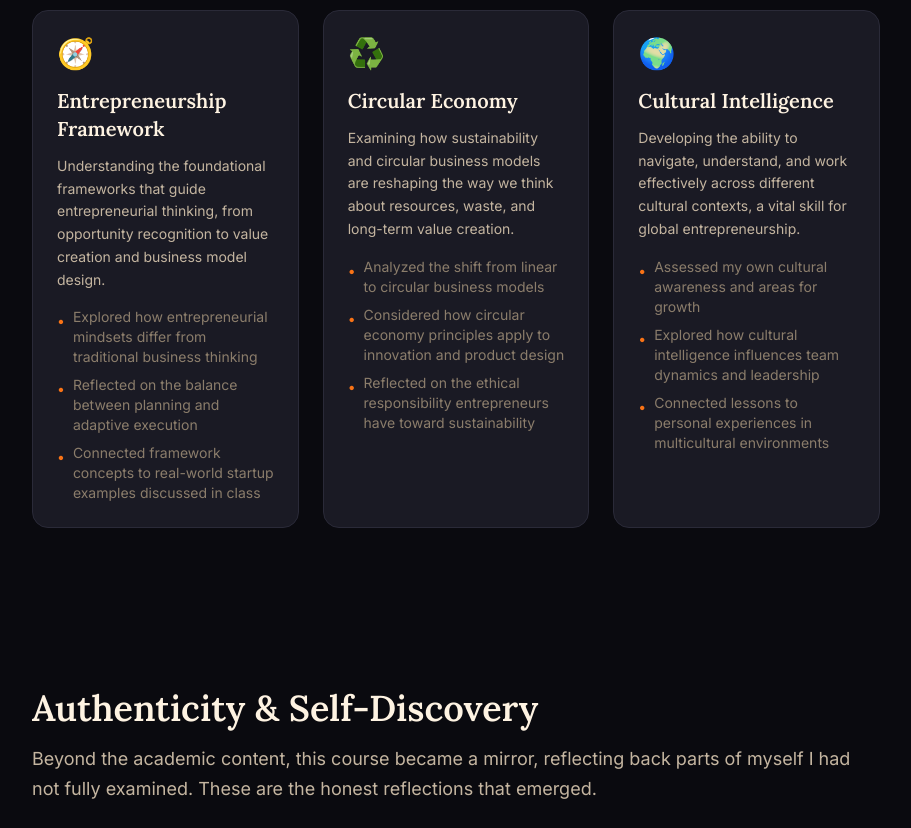
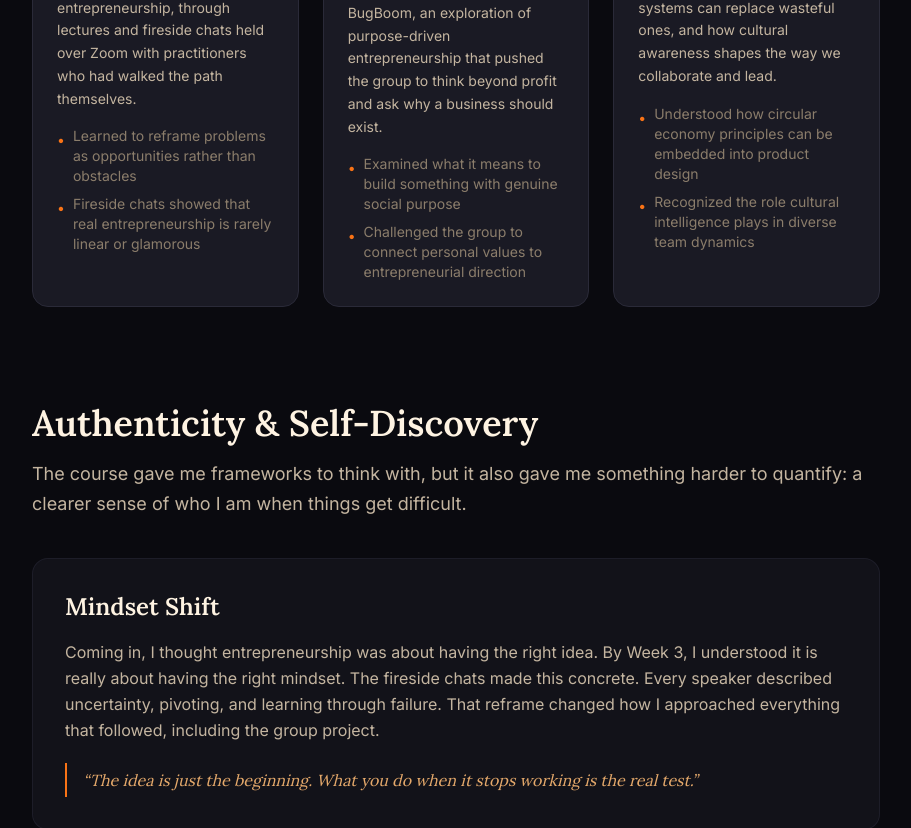
Before and after one commit to hydrolink/ET5131Reflection, a Next.js app: page / in a window 1280 px wide. Shown: the part 1560-2388 px from the top of the page, without its empty margins (184-1095 px from the left). Built offline with nearby package versions, Linux system fonts and the light colour scheme.

Commit message:
fix: adjust padding in SectionWrapper for improved layout consistency

```diff
--- a/content/reflections.ts
+++ b/content/reflections.ts
@@ -55,11 +55,6 @@ export interface SiteContent {
   };
 }
 
-// ============================================================
-// TODO: Replace all placeholder text below with your own
-// reflections. The structure is ready, just fill in your words.
-// ============================================================
-
 export const siteContent: SiteContent = {
   hero: {
     heading: "Ray'En's Reflections",
@@ -70,91 +65,73 @@ export const siteContent: SiteContent = {
   about: {
     heading: "About This Reflection",
     paragraphs: [
-      // TODO: Replace with your own description of the assignment's purpose
-      "This space is a personal reflection on my journey through ET5131: Venturing into Entrepreneurship. It is not just a summary of what was taught, but a window into how those lessons shaped my thinking, challenged my assumptions, and helped me discover parts of myself I had not fully explored.",
+      "This is my personal reflection on six weeks inside ET5131: Venturing into Entrepreneurship, guided by Prof. Lerwen Liu and her ecosystem of collaborators. The course moved fast, covered a lot of ground, and asked more of me than I expected, not just intellectually, but personally.",
 
-      // TODO: Replace with your own framing of the reflection journey
-      "Through each lecture, discussion, and exercise, I found myself returning to the same question: who am I becoming through this process? This website is my attempt to answer that question honestly, to sit by the fire, look back on the path walked, and share what I have found.",
-
-      // TODO: Add more paragraphs as needed
-      "The sections that follow trace two threads: the depth and comprehensiveness with which I engaged the course material, and the authentic self-discovery that emerged along the way.",
+      "From zoom fireside chats in the early weeks to pitching a live product concept by Week 6, the experience challenged how I think, what I value, and how I show up in a team. This reflection is my attempt to make sense of all of it honestly.",
     ],
   },
 
   efforts: {
     heading: "Efforts & Comprehensiveness",
-    // TODO: Replace with your own introduction to your efforts
     intro:
-      "Each lecture offered a new lens through which to view entrepreneurship. Below are the key topics I engaged with, along with reflections on how I applied and internalized the material.",
+      "The course covered three distinct areas of learning, each building on the last. Here is how I engaged with each and what shifted as a result.",
     lectures: [
       {
-        // TODO: Replace with your actual reflection on this lecture topic
         title: "Entrepreneurship Framework",
         icon: "\uD83E\uDDED", // compass
         summary:
-          "Understanding the foundational frameworks that guide entrepreneurial thinking, from opportunity recognition to value creation and business model design.",
+          "Weeks 2 and 3 introduced the foundational thinking behind entrepreneurship, through lectures and fireside chats held over Zoom with practitioners who had walked the path themselves.",
         reflectionPoints: [
-          "Explored how entrepreneurial mindsets differ from traditional business thinking",
-          "Reflected on the balance between planning and adaptive execution",
-          "Connected framework concepts to real-world startup examples discussed in class",
+          "Learned to reframe problems as opportunities rather than obstacles",
+          "Fireside chats showed that real entrepreneurship is rarely linear or glamorous",
         ],
       },
       {
-        // TODO: Replace with your actual reflection on this lecture topic
-        title: "Circular Economy",
-        icon: "\u267B\uFE0F", // recycle
+        title: "BugBoom: Purpose-Driven Entrepreneurship",
+        icon: "\uD83D\uDC1B", // bug
         summary:
-          "Examining how sustainability and circular business models are reshaping the way we think about resources, waste, and long-term value creation.",
+          "Week 4 took us into the world of BugBoom, an exploration of purpose-driven entrepreneurship that pushed the group to think beyond profit and ask why a business should exist.",
         reflectionPoints: [
-          "Analyzed the shift from linear to circular business models",
-          "Considered how circular economy principles apply to innovation and product design",
-          "Reflected on the ethical responsibility entrepreneurs have toward sustainability",
+          "Examined what it means to build something with genuine social purpose",
+          "Challenged the group to connect personal values to entrepreneurial direction",
         ],
       },
       {
-        // TODO: Replace with your actual reflection on this lecture topic
-        title: "Cultural Intelligence",
-        icon: "\uD83C\uDF0D", // globe
+        title: "Circular Economy & Cultural Intelligence",
+        icon: "\u267B\uFE0F", // recycle
         summary:
-          "Developing the ability to navigate, understand, and work effectively across different cultural contexts, a vital skill for global entrepreneurship.",
+          "Week 5 brought together two powerful lenses: how circular systems can replace wasteful ones, and how cultural awareness shapes the way we collaborate and lead.",
         reflectionPoints: [
-          "Assessed my own cultural awareness and areas for growth",
-          "Explored how cultural intelligence influences team dynamics and leadership",
-          "Connected lessons to personal experiences in multicultural environments",
+          "Understood how circular economy principles can be embedded into product design",
+          "Recognized the role cultural intelligence plays in diverse team dynamics",
         ],
       },
-
-      // TODO: Add more lecture reflections as needed by copying the pattern above
     ],
   },
 
   authenticity: {
     heading: "Authenticity & Self-Discovery",
-    // TODO: Replace with your own introduction
     intro:
-      "Beyond the academic content, this course became a mirror, reflecting back parts of myself I had not fully examined. These are the honest reflections that emerged.",
+      "The course gave me frameworks to think with, but it also gave me something harder to quantify: a clearer sense of who I am when things get difficult.",
     reflections: [
       {
-        // TODO: Replace with your own personal reflection
-        title: "Personal Growth",
+        title: "Mindset Shift",
         content:
-          "This course challenged me to step outside my comfort zone. I learned that entrepreneurship is not just about business; it is about understanding yourself well enough to lead others. The group discussions, the failures in ideation, and the moments of clarity all contributed to a version of me that is more resilient and more self-aware.",
+          "Coming in, I thought entrepreneurship was about having the right idea. By Week 3, I understood it is really about having the right mindset. The fireside chats made this concrete. Every speaker described uncertainty, pivoting, and learning through failure. That reframe changed how I approached everything that followed, including the group project.",
         quote:
-          "Growth does not happen in the comfort zone. It happens in the space between who you are and who you are becoming.",
+          "The idea is just the beginning. What you do when it stops working is the real test.",
       },
       {
-        // TODO: Replace with your own personal reflection
-        title: "Values & Emotions",
+        title: "Knowledge in Action",
         content:
-          "I came into this course with assumptions about what matters in business: efficiency, profit, speed. But through the lectures on circular economy and cultural intelligence, I started to question those assumptions. I realized that my values around empathy, sustainability, and connection are not weaknesses in business; they are strengths that define the kind of entrepreneur I want to be.",
-        quote:
-          "Your values are not separate from your work; they are the foundation of it.",
+          "Working on a circular economy concept for our group project made the Week 5 content deeply practical. We were not just studying sustainability, we were trying to design around it. The process of moving from a classroom idea to something we could actually pitch sharpened my understanding of how knowledge needs to connect to real-world constraints to mean anything.",
       },
       {
-        // TODO: Replace with your own personal reflection
-        title: "Honest Reflection",
+        title: "Skills Through Friction",
         content:
-          "If I am being honest, there were moments I felt lost. Moments where the frameworks did not click, where group dynamics were frustrating, where I questioned whether entrepreneurship was even for me. But looking back, those moments of doubt were the most valuable. They forced me to dig deeper, ask better questions, and ultimately arrive at a more grounded understanding of both the subject and myself.",
+          "The team had genuine disagreements and scheduling challenges throughout. Rather than seeing this as a failure of teamwork, I now see it as where the real skill-building happened. I learned to communicate more directly, listen more carefully, and hold my ground without closing off other perspectives. Those are skills no lecture could have given me.",
+        quote:
+          "Collaboration is not the absence of conflict. It is what you build through it.",
       },
     ],
   },
@@ -162,16 +139,13 @@ export const siteContent: SiteContent = {
   takeaways: {
     heading: "Key Takeaways",
     insights: [
-      // TODO: Replace with your own key insights
-      "Entrepreneurship is as much about self-awareness as it is about market awareness.",
-      "Sustainability is not a constraint; it is a creative challenge that leads to better solutions.",
-      "Cultural intelligence is a skill that must be practiced, not just studied.",
-      "Failure in a safe environment is one of the most powerful learning tools available.",
-      "The best ideas come from the intersection of personal values and real-world problems.",
+      "Entrepreneurial mindset is a daily practice, not a personality type.",
+      "Sustainability is most powerful when it is built into the product, not added on top.",
+      "Cultural intelligence determines how well a team thinks, not just how well it gets along.",
+      "The most valuable learning in this course came from the moments of friction and uncertainty.",
     ],
-    // TODO: Replace with your own closing paragraph
     closingParagraph:
-      "This journey through ET5131 has been more than an academic exercise. It has been a process of uncovering what I truly care about, understanding my strengths and blind spots, and building the confidence to pursue ideas that align with who I am. As I move forward, I carry these reflections with me, not as conclusions, but as starting points for the next chapter.",
+      "ET5131 reshaped how I think, what I know, and how I work with others. The six weeks were short but dense, and I leave with a clearer sense of the kind of entrepreneur I want to be: one who builds with purpose, leads with empathy, and stays curious when things get hard.",
     closingQuote:
       "The fire does not ask where the smoke goes. It simply burns, and in burning, it lights the way.",
   },
@@ -179,36 +153,35 @@ export const siteContent: SiteContent = {
   timeline: {
     heading: "Reflection Journal",
     entries: [
-      // TODO: Replace with your own timeline entries
       {
-        date: "Week 1-2",
-        title: "First Impressions",
+        date: "Week 2-3",
+        title: "Frameworks & Fireside Chats",
         content:
-          "Entered the course with curiosity and a bit of uncertainty. The entrepreneurship framework lecture set the stage, helping me understand that entrepreneurship is a mindset, not just a career path.",
+          "Introduced to the entrepreneurship framework through lectures and Zoom fireside chats with practitioners. The conversations grounded the theory in lived experience early on.",
       },
       {
-        date: "Week 3-4",
-        title: "Diving Deeper",
+        date: "Week 4",
+        title: "BugBoom: Finding Purpose",
         content:
-          "The circular economy sessions challenged my thinking about waste and value. I began to see how sustainability could be a driver of innovation rather than a limitation.",
+          "The BugBoom session pushed us to explore purpose-driven entrepreneurship, asking what problem we actually care about solving and why that matters beyond commercial gain.",
       },
       {
-        date: "Week 5-6",
-        title: "Cultural Awakening",
+        date: "Week 5",
+        title: "Circular Economy & Cultural Intelligence",
         content:
-          "Cultural intelligence brought a new dimension to my understanding. I realized how much my own cultural background shapes the way I approach problems and collaborate with others.",
+          "Two frameworks in one week: how to design out waste through circular thinking, and how cultural intelligence shapes the way we collaborate across difference.",
       },
       {
-        date: "Week 7-8",
-        title: "Pulling It Together",
+        date: "Week 6",
+        title: "The Pitch",
         content:
-          "As the course progressed, the threads began to weave together. I started to see connections between frameworks, sustainability, and cultural awareness, and how they all inform the kind of entrepreneur I aspire to be.",
+          "Presented our group concept to the class, potential partners, and investors. Turning weeks of ideas into a live pitch was the most pressure-filled and rewarding moment of the course.",
       },
       {
         date: "Week 9-10",
-        title: "Looking Forward",
+        title: "Proposal & Reflection",
         content:
-          "The final weeks were about integration and reflection. I spent time journaling, revisiting key concepts, and asking myself what I want to carry forward from this experience.",
+          "Submitted the group proposal and completed this individual reflection. Looking back, the journey covered more ground than I expected, both in the subject and in myself.",
       },
     ],
   },
--- a/src/app/components/SectionWrapper.tsx
+++ b/src/app/components/SectionWrapper.tsx
@@ -38,7 +38,7 @@ export default function SectionWrapper({
     <section
       ref={ref}
       id={id}
-      className={`py-20 px-6 max-w-4xl mx-auto transition-all duration-700 ${
+      className={`py-12 px-6 max-w-4xl mx-auto transition-all duration-700 ${
         isVisible
           ? "opacity-100 translate-y-0"
           : "opacity-0 translate-y-6"
```
Also changed, not shown: .claude/settings.local.json.
